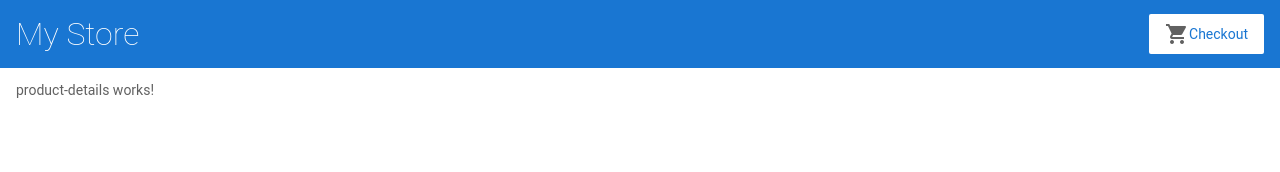
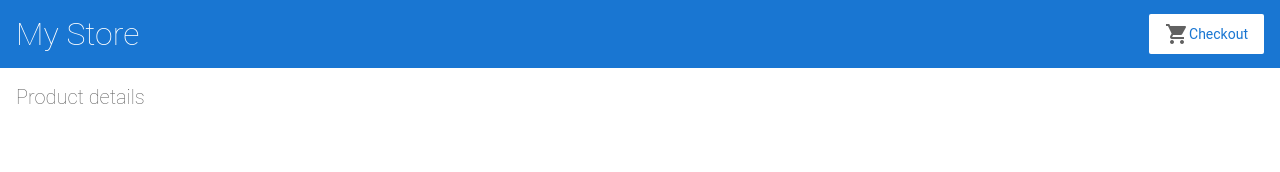
Before and after one commit to MNKanout/angular-ecommere, an Angular app: page /products/1 in a window 1280 px wide. Shown: the top 172 px of the page. Built offline with nearby package versions, Linux system fonts and the light colour scheme.

Commit message:
Added the elements to render the product details in the product-details template

```diff
--- a/src/app/product-details/product-details.component.html
+++ b/src/app/product-details/product-details.component.html
@@ -1 +1,7 @@
-<p>product-details works!</p>
+<h2>Product details</h2>
+
+<div *ngIf='product'>
+  <h3>{{ product.name }}</h3>
+  <h4>{{ product.price | currency }}</h4>
+  <p>{{ product.description }}</p>
+</div>
```
